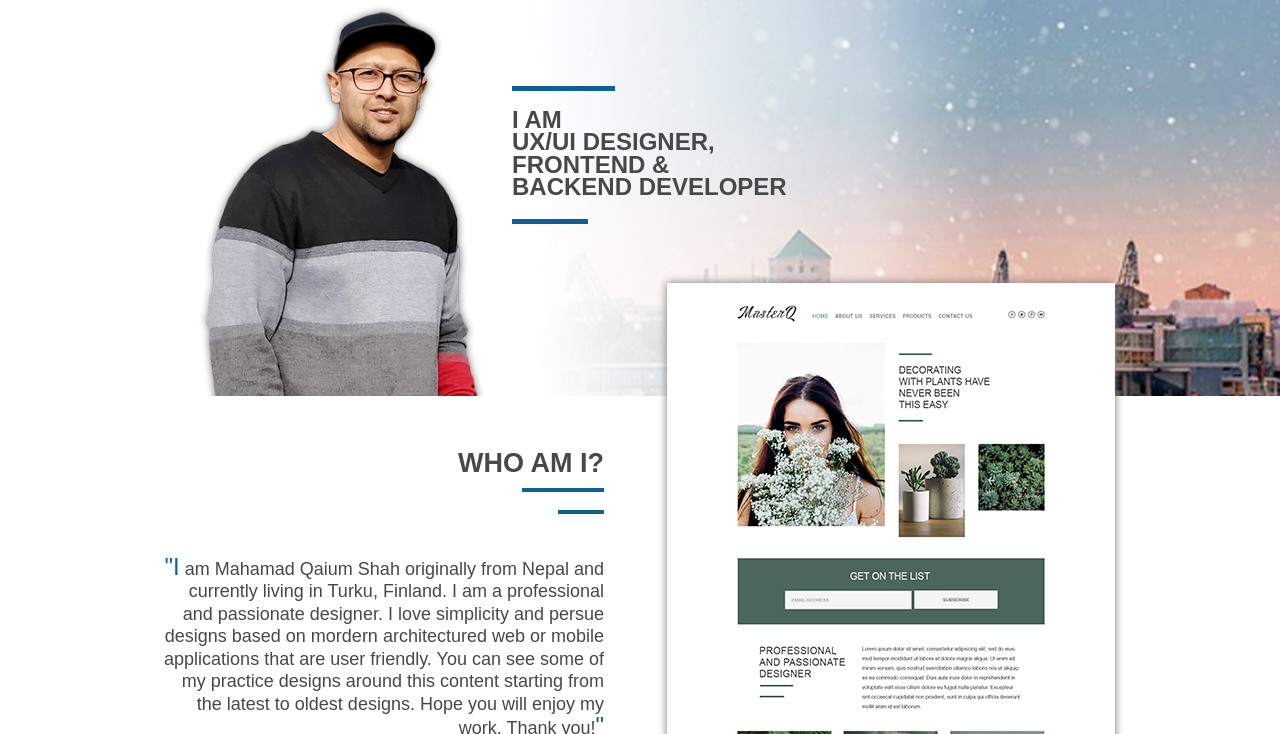
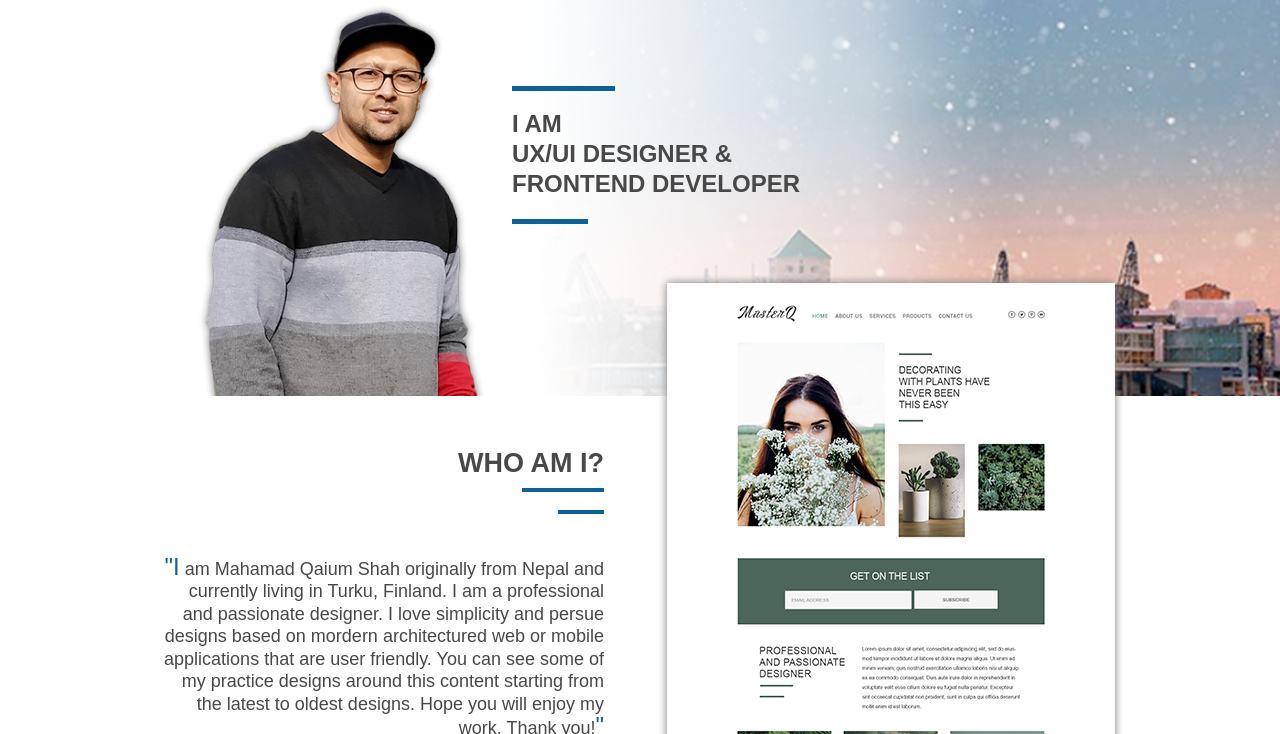
Before and after one commit to QaiumShah/portfolio, a plain HTML site: page index.html in a window 1280 px wide. Shown: the part 66-800 px from the top of the page. Drawn offline with nearby package versions, Linux system fonts and the light colour scheme.

Commit message:
Changes in Description section

```diff
--- a/index.html
+++ b/index.html
@@ -34,7 +34,7 @@
             <div class="profile">
                 <article>
                     <img style ="margin-bottom:12px;" src="images/line1.png" alt="">
-                    <h2>I AM <br> UX/UI DESIGNER, <br> FRONTEND & <br> BACKEND DEVELOPER</h2>
+                    <h2 style="line-height: 1.25em;">I AM <br> UX/UI DESIGNER & <br> FRONTEND DEVELOPER</h2>
                     <img style="margin-top:20px;" src="images/line2.png" alt="">
                 </article>
             </div>
```
